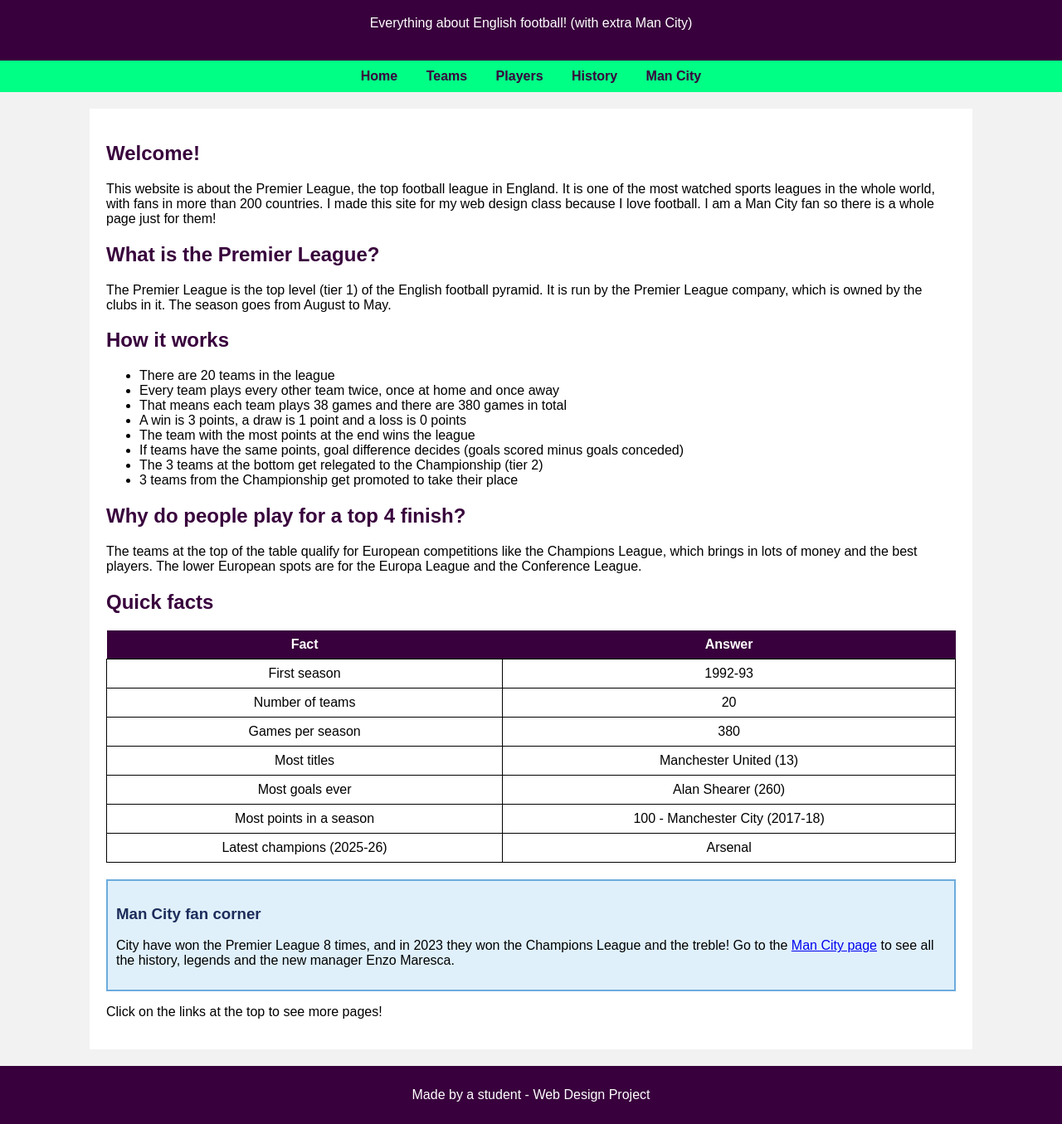
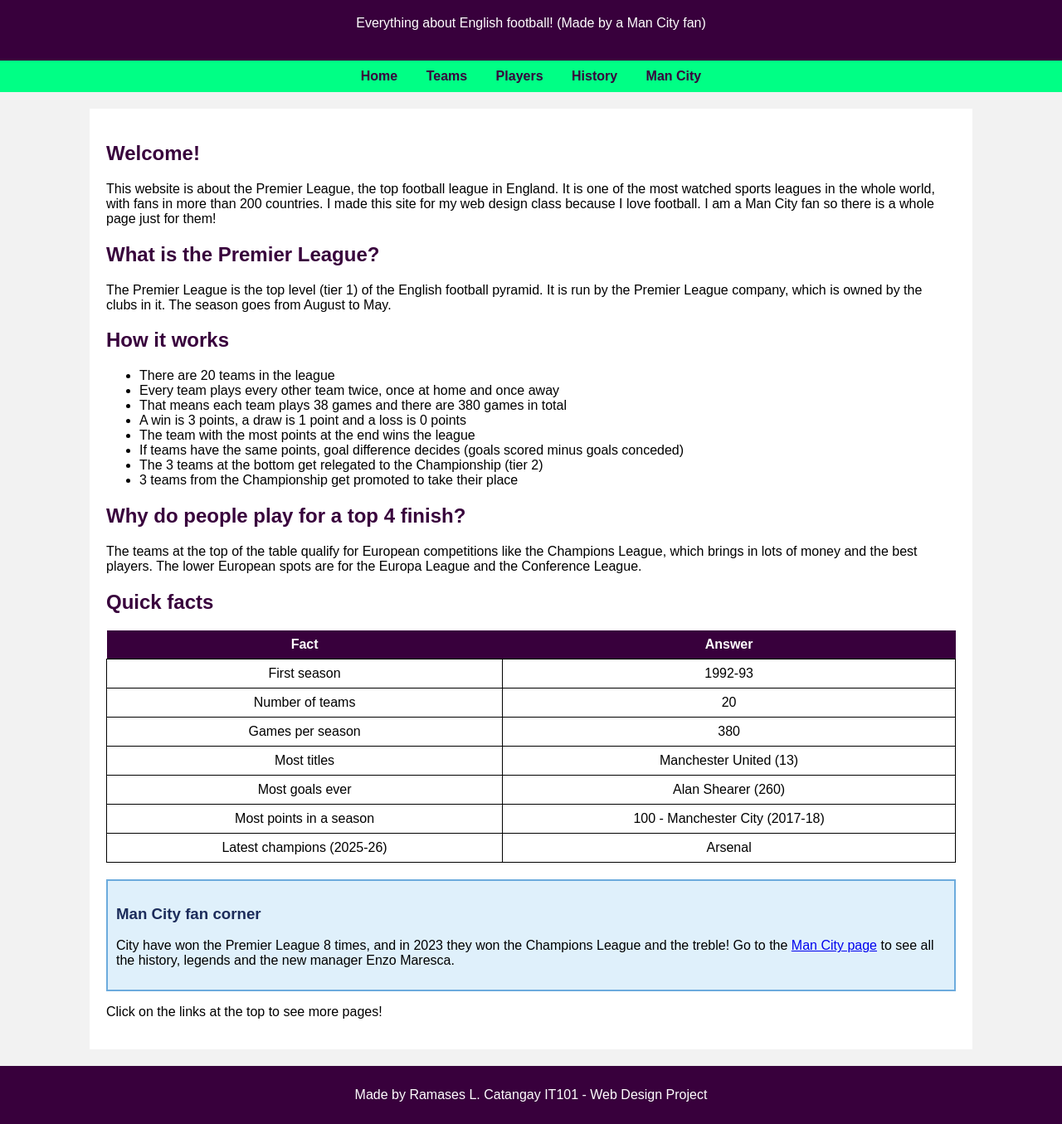
Before and after one commit to RamasesCatangay/ITC-LAP-MINI-PROJECT-FINALS-, a plain HTML site: page index.html in a window 1280 px wide. Shown: the part 81-1436 px from the top of the page at 83% size. Drawn offline with Linux system fonts and the light colour scheme.

Commit message:
Update index.html

```diff
--- a/index.html
+++ b/index.html
@@ -8,7 +8,7 @@
 
     <header>
         <h1>Premier League Fan Site</h1>
-        <p>Everything about English football! (with extra Man City)</p>
+        <p>Everything about English football! (Made by a Man City fan)</p>
     </header>
 
     <nav>
@@ -104,7 +104,7 @@
     </div>
 
     <footer>
-        <p>Made by a student - Web Design Project</p>
+        <p>Made by Ramases L. Catangay IT101 - Web Design Project</p>
     </footer>
 
 </body>
```
